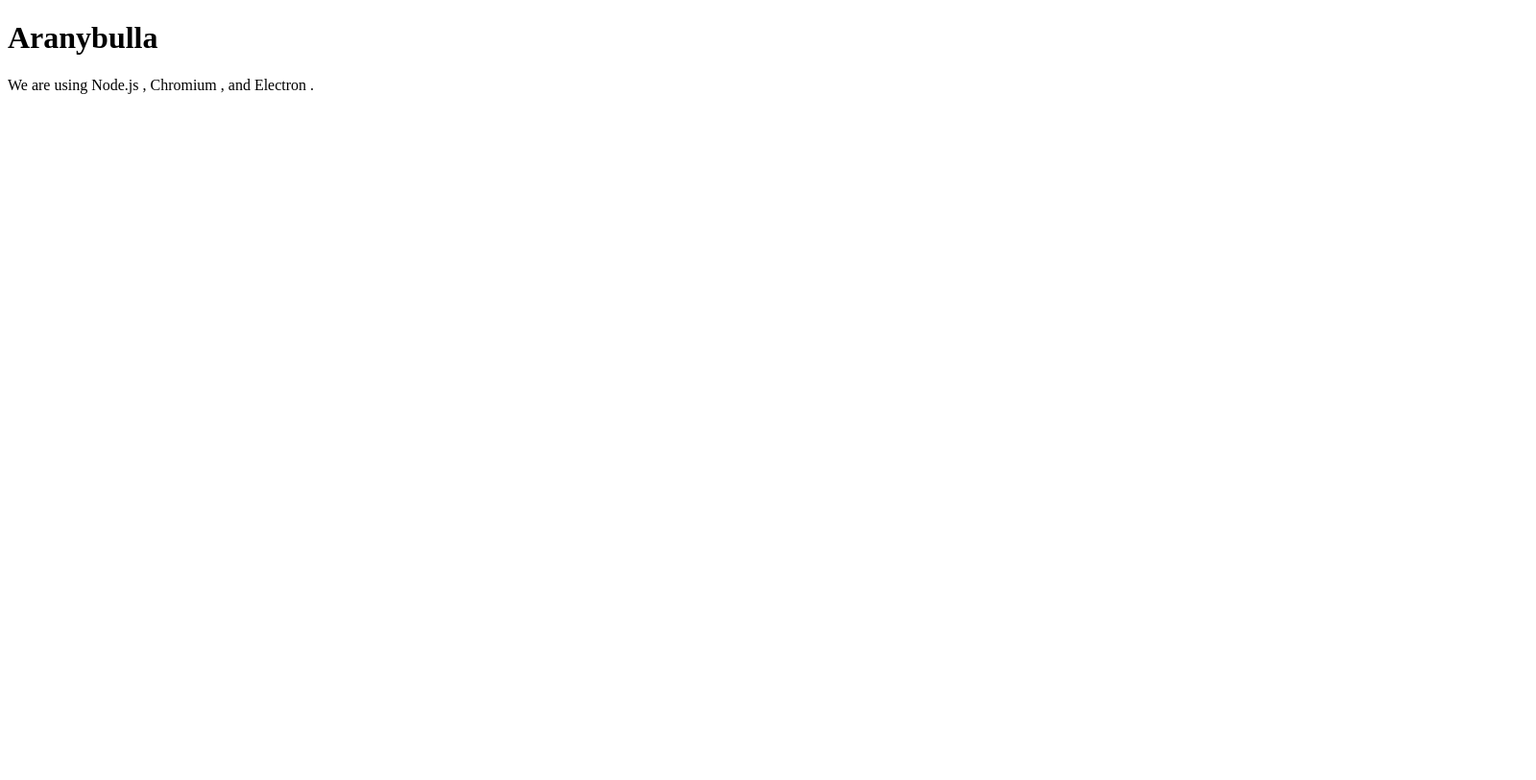
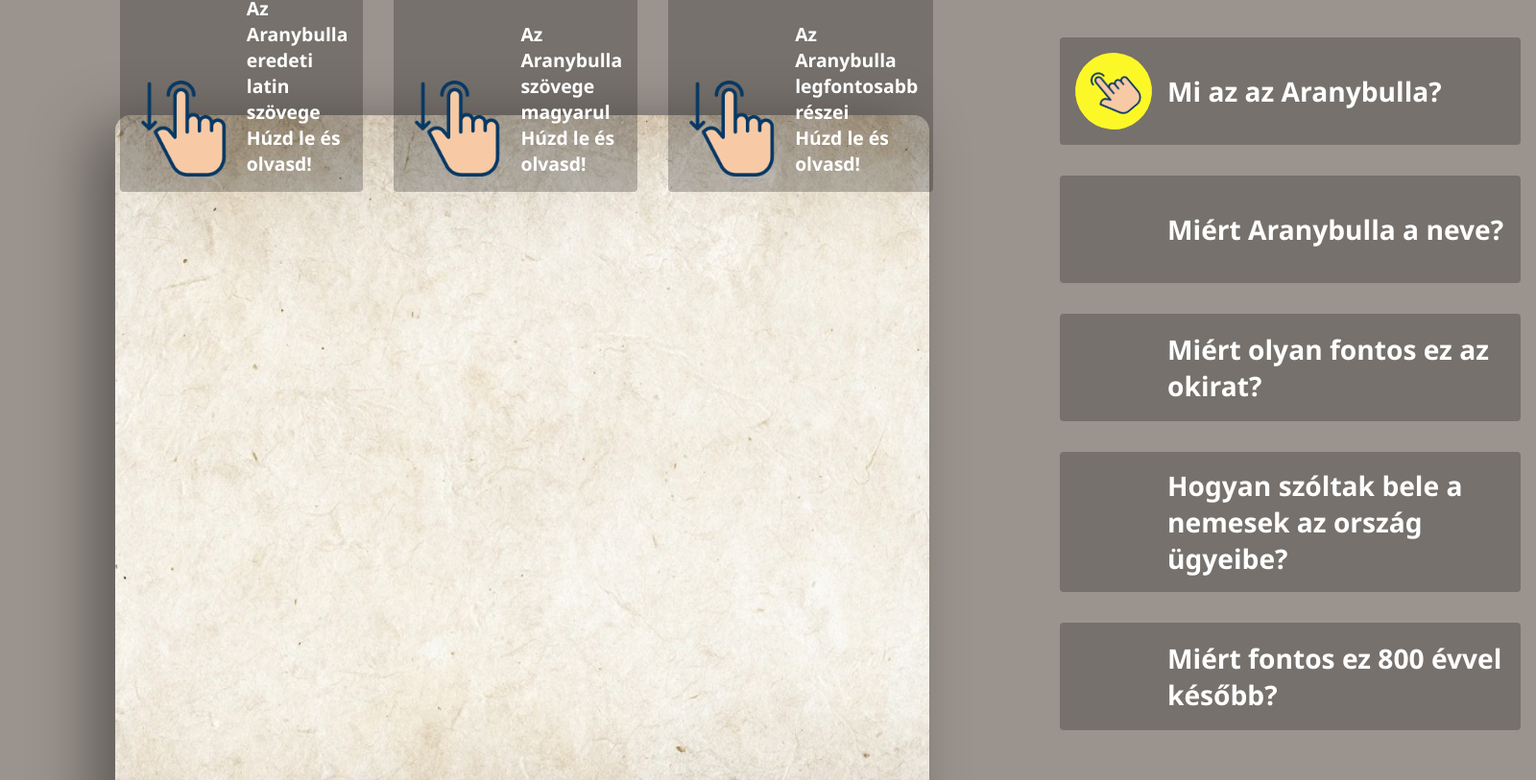
Before and after one commit to zsombok/temp_01, an Electron app: page index.html in a window 1600 px wide. Shown: the top 813 px of the page at 96% size. Drawn offline with Linux system fonts and the light colour scheme.

Commit message:
Add basic layout

```diff
--- a/index.html
+++ b/index.html
@@ -6,13 +6,68 @@
   <meta http-equiv="X-UA-Compatible" content="IE=edge">
   <meta name="viewport" content="width=device-width, initial-scale=1.0, user-scalable=no">
   <title>Aranybulla</title>
+  <link rel="stylesheet" href="style.css">
 </head>
 
 <body>
-  <h1>Aranybulla</h1>
-  We are using Node.js <span id="node-version"></span>,
-  Chromium <span id="chrome-version"></span>,
-  and Electron <span id="electron-version"></span>.
+  <div id="main">
+    <nav>
+      <ul>
+        <li>
+          <div class="list-container">
+            <img src="src/img/drag.png" alt="drag symbol" class="icon">
+            <div>
+              <p>Az Aranybulla eredeti latin szövege</p>
+              <p>Húzd le és olvasd!</p>
+            </div>
+          </div>
+        </li>
+        <li>
+          <div class="list-container">
+            <img src="src/img/drag.png" alt="drag symbol" class="icon">
+            <div>
+              <p>Az Aranybulla szövege magyarul</p>
+              <p>Húzd le és olvasd!</p>
+            </div>
+          </div>
+        </li>
+        <li>
+          <div class="list-container">
+            <img src="src/img/drag.png" alt="drag symbol" class="icon">
+            <div>
+              <p>Az Aranybulla legfontosabb részei</p>
+              <p>Húzd le és olvasd!</p>
+            </div>
+          </div>
+        </li>
+      </ul>
+    </nav>
+    <div id="paper"></div>
+  </div>
+  <div id="questions">
+    <ul>
+      <li>
+        <div class="img tap"></div>
+        <p>Mi az az Aranybulla?</p>
+      </li>
+      <li>
+        <div class="tap"></div>
+        <p>Miért Aranybulla a neve?</p>
+      </li>
+      <li>
+        <div class="tap"></div>
+        <p>Miért olyan fontos ez az okirat?</p>
+      </li>
+      <li>
+        <div class="tap"></div>
+        <p>Hogyan szóltak bele a nemesek az ország ügyeibe?</p>
+      </li>
+      <li>
+        <div class="tap"></div>
+        <p>Miért fontos ez 800 évvel később?</p>
+      </li>
+    </ul>
+  </div>
 </body>
 
 </html>
--- a/package.json
+++ b/package.json
@@ -4,7 +4,6 @@
   "description": "",
   "main": "main.js",
   "scripts": {
-    "test": "echo \"Error: no test specified\" && exit 1",
     "start": "electron-forge start",
     "package": "electron-forge package",
     "make": "electron-forge make"
--- a/style.css
+++ b/style.css
@@ -0,0 +1,117 @@
+* {
+  padding: 0;
+  margin: 0;
+  box-sizing: border-box;
+  color: white;
+  font-family: 'Segoe UI', Tahoma, Geneva, Verdana, sans-serif;
+  font-weight: bold;
+  font-size: 1.1rem;
+  text-decoration: none;
+  list-style: none;
+  user-select: none;
+}
+
+li {
+  display: flex;
+  margin: 16px;
+  padding: 16px;
+  background-color: rgba(0, 0, 0, 0.24);
+}
+
+body {
+  display: flex;
+  height: 100vh;
+  background-color: #9b948e;
+}
+
+#main {
+  position: relative;
+  flex: 1;
+}
+
+#main nav {
+  width: 100%;
+  padding-inline: 10%;
+}
+
+#main nav ul{
+  display: flex;
+  justify-content: space-between;
+}
+
+#main nav ul li{
+  height: 200px;
+  margin-top: 0;
+  align-items: flex-end;
+  justify-content: space-between;
+  border-radius: 0 0 4px 4px;
+}
+
+#main nav ul li .list-container{
+  display: flex;
+  align-items: flex-end;
+  height: 100px;
+}
+
+.icon {
+  height: 100%;
+  margin-right: 16px;
+}
+
+#paper {
+  position: absolute;
+  top: 120px;
+  left: 120px;
+  right: 120px;
+  height: 800px;
+  background-image: url("src/img/old_paper.jpg");
+  background-size: cover;
+  background-position: center;
+  box-shadow: -24px 12px 64px 0 rgba(0, 0, 0, 0.4);
+  border-radius: 16px;
+  z-index: -8;
+}
+
+#questions {
+  width: 32%;
+  margin-block-start: auto;
+  margin-block-end: auto;
+}
+
+#questions ul{
+  display: flex;
+  flex-direction: column;
+  justify-content: space-between;
+}
+
+#questions ul li{
+  align-items: center;
+  border-radius: 4px;
+}
+
+#questions ul li > div{
+  height: 80px;
+  min-width: 80px;
+  margin-right: 16px;
+  border-radius: 50%;
+}
+
+.img {
+  background-color: rgb(252, 248, 40);
+  background-size: 68%;
+  background-repeat: no-repeat;
+  background-position: center;
+  transform: rotate(-40deg);
+}
+
+.img.drag{
+  background-image: url("src/img/drag.png");
+}
+
+.img.tap{
+  background-image: url("src/img/tap.png");
+}
+
+#questions ul li p{
+  font-size: 1.6rem;
+}
```
Also changed, not shown: main.js (+27 -18 lines), src/img/drag.png (added), src/img/old_paper.jpg (added), src/img/tap.png (added), 2 other files.
